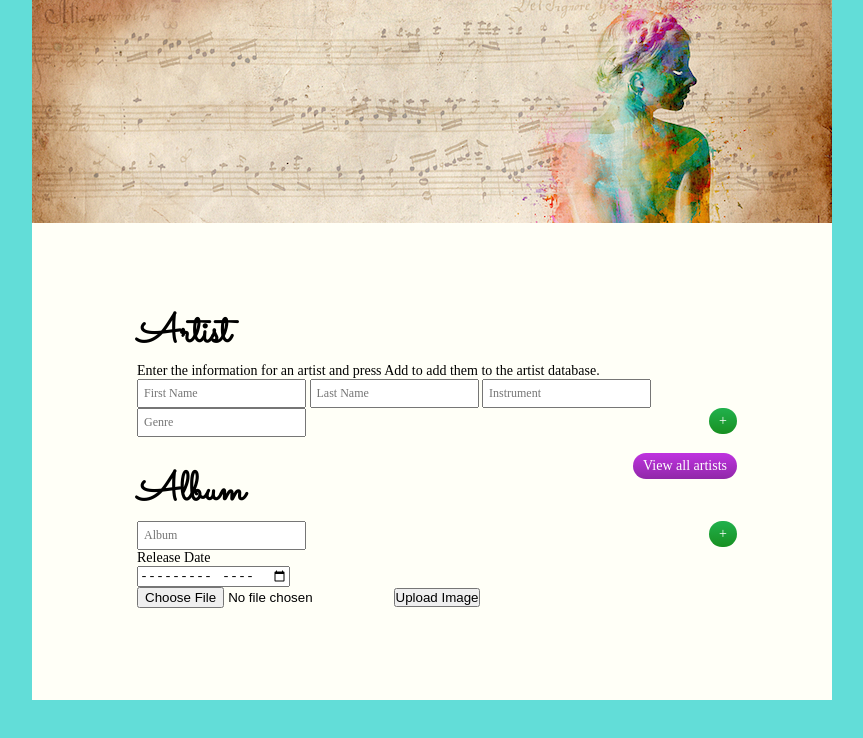
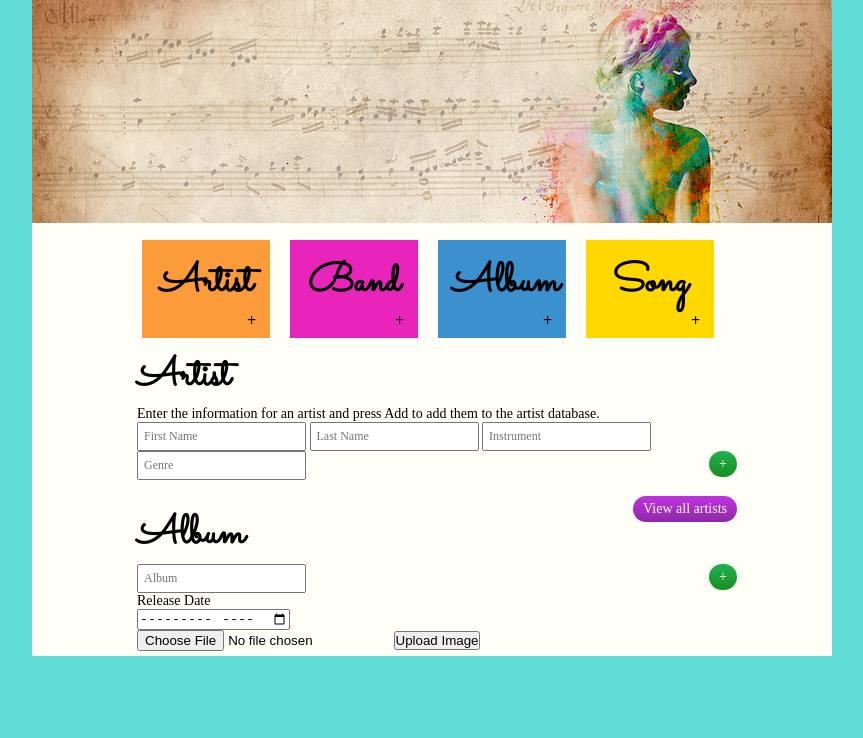
Before and after one commit to rpjensen/music_client, a website: page index.html in a window 1280 px wide. Shown: the whole page, without its empty margins (208-1071 px from the left). Drawn offline with nearby package versions, Linux system fonts and the light colour scheme; some packages are replaced by stand-ins of ours; no server answers; a script that the page names is missing; a web font is replaced by a local one.

Commit message:
added boxes... still need to make them pretty and functional need to work color scheme of site in general

```diff
--- a/index.html
+++ b/index.html
@@ -9,6 +9,14 @@
     <body>
         <div class="header"><img src="header.jpeg"></div>
         <div class="content">
+            <div class="topBoxes">
+<!--            need to make this more pretty or whatevs-->
+                <div class="artistBox"><h1>Artist</h1><p>+</p></div>
+                <div class="bandBox"><h1>Band</h1><p>+</p></div>
+                <div class="albumBox"><h1>Album</h1><p>+</p></div>
+                <div class="songBox"><h1>Song</h1><p>+</p></div>
+            </div>
+
             <div ng-controller="ArtistController" class="artist">
                 <h2>Artist</h2>
                 <p>Enter the information for an artist and press Add to add them to the artist database.</p>
--- a/server.js
+++ b/server.js
@@ -11,7 +11,7 @@
 		pool = mysql.createPool({
 			connectionLimit : 100,
 			host : 'localhost',
-//            socketPath : '/Applications/MAMP/tmp/mysql/mysql.sock', //comment this out before pushing
+            socketPath : '/Applications/MA#f74b2c, #d83838);MP/tmp/mysql/mysql.sock', //comment this out before pushing
 			user : 'root',
 			password : 'root',
 			database : 'music',
--- a/stylesheet.css
+++ b/stylesheet.css
@@ -28,7 +28,7 @@ body {
 }
 
 .header {
-    height: 300px;
+    height: 230px;
 }
 
 .artist {
@@ -53,6 +53,45 @@ body {
     height: 100%;
     width: 600px;
     padding: 5px;
+}
+
+.topBoxes {
+    width: 100%;
+    height: 110px;
+    align-items: center;
+}
+
+.artistBox, .bandBox, .songBox, .albumBox {
+    width: 100px;
+    height: 70px;
+    padding: 12px;
+    margin: 10px;
+/*    border: 2px solid black;*/
+    float: left;
+}
+.artistBox {
+    border: 2px solid #fc9b39;
+    background: #fc9b39;
+}
+.bandBox {
+    border: 2px solid #e824bb;
+    background: #e824bb;
+}
+.albumBox {
+    border: 2px solid #3b90ce;
+    background: #3b90ce;
+}
+.songBox {
+    border: 2px solid #ffd800;
+    background: #ffd800;
+}
+.topBoxes h1 {
+    text-align: center;
+}
+.topBoxes p {
+    text-align: right;
+    font-size: 16px;
+    font-weight: bold;
 }
 
 table {
@@ -113,11 +152,11 @@ table {
 
 .button-remove {
     float: right;
-    background-image: -webkit-linear-gradient(top, #f7922c, #d88838);
-    background-image: -moz-linear-gradient(top, #f7922c, #d88838);
-    background-image: -ms-linear-gradient(top, #f7922c, #d88838);
-    background-image: -o-linear-gradient(top, #f7922c, #d88838);
-    background-image: linear-gradient(to bottom, #f7922c, #d88838);
+    background-image: -webkit-linear-gradient(top, #f74b2c, #d83838);
+    background-image: -moz-linear-gradient(top, #f74b2c, #d83838);
+    background-image: -ms-linear-gradient(top, #f74b2c, #d83838);
+    background-image: -o-linear-gradient(top, #f74b2c, #d83838);
+    background-image: linear-gradient(to bottom, #f74b2c, #d83838);
     -webkit-border-radius: 28;
     -moz-border-radius: 28;
     border-radius: 28px;
```
